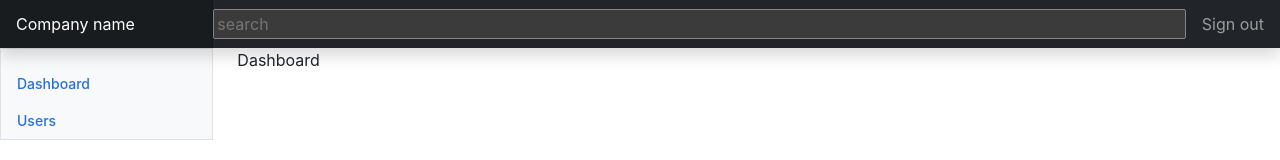
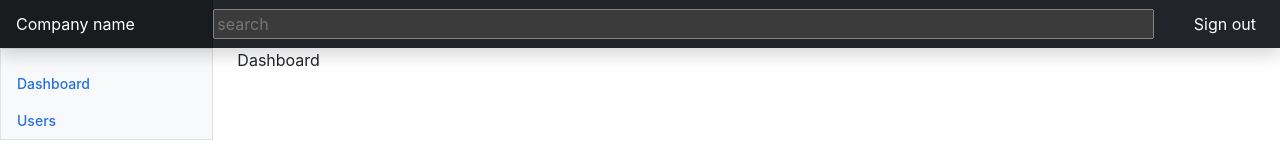
Before and after one commit to kttm25/react-admin, a React (Create React App) app: page / in a window 1280 px wide. Shown: the top 160 px of the page. Built offline with nearby package versions, Linux system fonts and the light colour scheme; no server answers.

Commit message:
Display user name in dashboard page

```diff
--- a/src/components/Nav.tsx
+++ b/src/components/Nav.tsx
@@ -1,23 +1,33 @@
-import React, { Component } from "react";
+import axios, { AxiosResponse } from "axios";
+import React, { Component, useEffect, useState } from "react";
 
-class Nav extends Component {
-    render(): React.ReactNode {
+const Nav = () => {
+    const [user, setUser] = useState({
+        first_name: '',
+        last_name: '',
+        email: ''
+    })
+
+    useEffect(() =>{
+        axios.get('http://localhost:8000/api/user', {withCredentials: true}).then((res: AxiosResponse) =>{
+            setUser(res.data)
+        }).catch((e)=> {
+            console.log(e)
+        })
+    }, [])
+
     return (
         <header className="navbar sticky-top bg-dark flex-md-nowrap p-0 shadow" data-bs-theme="dark">
             <a className="navbar-brand col-md-3 col-lg-2 me-0 px-3 fs-6 text-white" href="#">Company name</a>
             <input className='from-control form-control-dark w-100' type="text" placeholder='search' aria-label='Search' />
             <ul className='navbar-nav px-3'>
                 <li className='="nav-item text-nowrap'>
-                        <a className="nav-link" href='a'>Sign out</a>
+                    <a className="p-2 text-white text-decoration-none" href='#'>{user?.first_name}</a>
+                    <a className="p-2 text-white text-decoration-none" href='#'>Sign out</a>
                 </li>
             </ul>
-
-                <div id="navbarSearch" className="navbar-search w-100 collapse">
-                    <input className="form-control w-100 rounded-0 border-0" type="text" placeholder="Search" aria-label="Search" />
-                </div>
         </header>
     )
 }
-}
 
 export default Nav;
```
Lines whose indentation alone changed are shown as unchanged.
